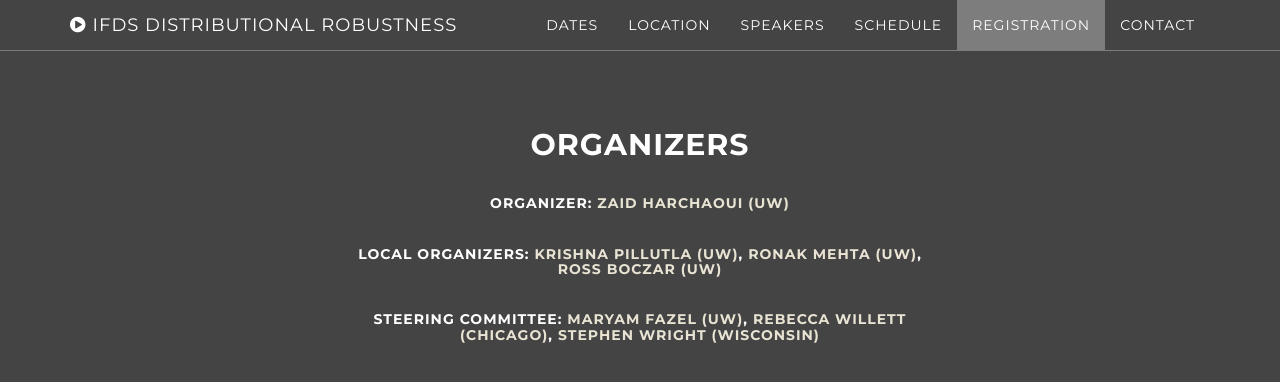
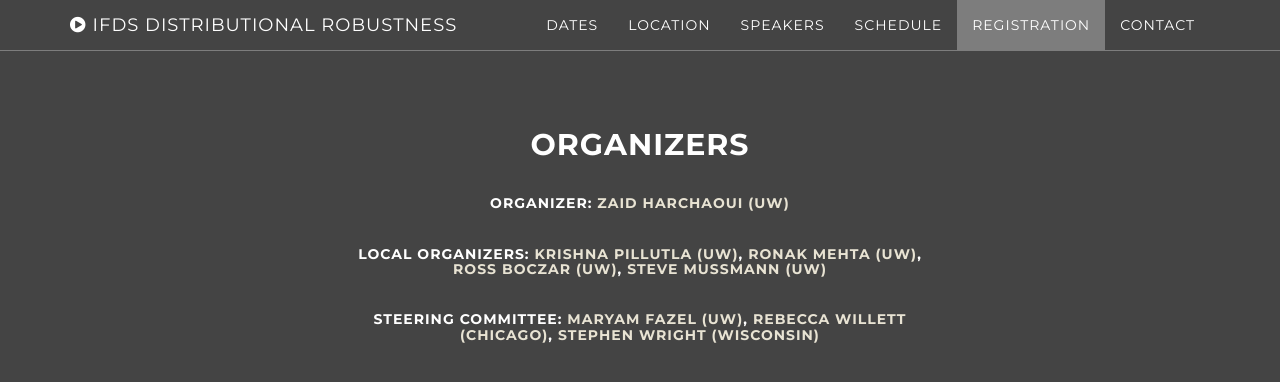
Before and after one commit to kgjamieson/ifds-workshop-2025, a Jekyll site: the page built from index.html, in a window 1280 px wide and 900 px high, scrolled down 4661 px, cut to the strip 0-424 px from the top of the window. Shown: the top 382 px of the strip. Built offline with Jekyll 4.4.1, drawn with Linux system fonts in a browser that asks for light colours.

Commit message:
Update Local Organizers

```diff
--- a/_includes/about.html
+++ b/_includes/about.html
@@ -23,8 +23,8 @@
             <h5 class="text-center">Local Organizers:
                 <a href="https://krishnap25.github.io">Krishna Pillutla (UW)</a>,
                 <a href="https://ronakdm.github.io/">Ronak Mehta (UW)</a>,
-                <a href="https://www.rossboczar.com/">Ross Boczar (UW)</a>
-<!--                 <a href="https://stephen.mussmann.xyz/">Steve Mussmann (UW)</a> -->
+                <a href="https://www.rossboczar.com/">Ross Boczar (UW)</a>,
+                <a href="https://stephen.mussmann.xyz/">Steve Mussmann (UW)</a>
                 </h5>
             <h5 class="text-center">Steering Committee:
                 <a href="https://faculty.washington.edu/mfazel/">Maryam Fazel (UW)</a>,
```
